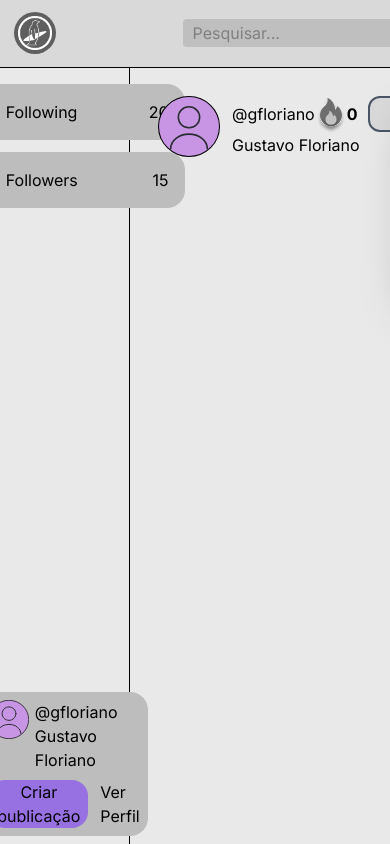
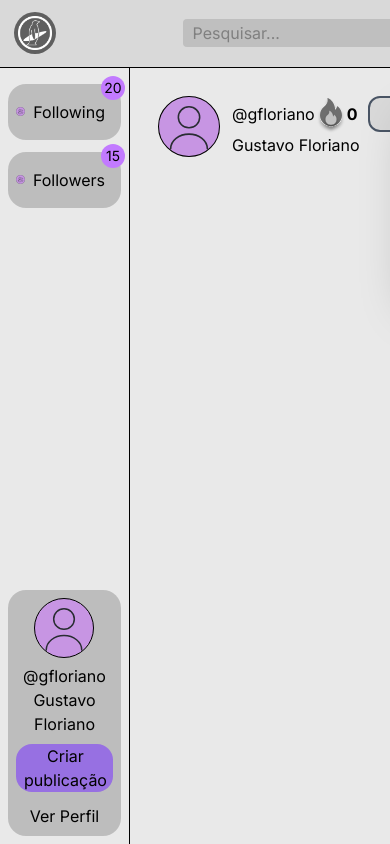
Before and after one commit to catolica-faculdade/pinguin-project, a React (Vite) app: page /profile in a window 390 px wide. Shown: the top 844 px of the page. Built offline with nearby package versions, Linux system fonts and the light colour scheme.

Commit message:
style: responsive design to desktop

```diff
--- a/src/components/MyUser.jsx
+++ b/src/components/MyUser.jsx
@@ -1,14 +1,14 @@
 function MyUser({username, userFullname}){
 
     return(
-        <div className="flex flex-col p-2 bg-tab gap-2 rounded-[18px]">
-            <div className="flex gap-1.5">
-                <div>
+        <div className="flex flex-col p-2 bg-tab gap-2 rounded-[18px] max-w-60 w-full">
+            <div className="flex flex-col xmd:flex-row gap-1.5">
+                <div className="flex justify-center">
                     <img
-                    className="w-12"
+                    className="w-full max-w-15"
                     src="/src/assets/images/profile-picture.svg"></img>
                 </div>
-                <div>
+                <div className="flex flex-col justify-center items-center text-center xmd:items-baseline xmd:text-start">
                     <div>
                         <p>{username}</p>
                     </div>
@@ -17,11 +17,11 @@ function MyUser({username, userFullname}){
                     </div>
                 </div>
             </div>
-            <div className="flex gap-3">
-                <div className="bg-purple-create-post pl-2 pr-2 rounded-2xl">
+            <div className="flex flex-col xmd:flex-row justify-center gap-3">
+                <div className="flex bg-purple-create-post pl-2 pr-2 rounded-2xl">
                     <button>Criar publicação</button>
                 </div>
-                <div>
+                <div className="flex justify-center">
                     <p>Ver Perfil</p>
                 </div>
             </div>
--- a/src/components/Tab.jsx
+++ b/src/components/Tab.jsx
@@ -1,6 +1,6 @@
 function Tab({text, number}){
     return(
-        <div className="flex items-center pl-2 h-14 gap-2 bg-tab rounded-[18px] min-w-60">
+        <div className="relative flex items-center pl-2 h-14 gap-2 bg-tab rounded-[18px] w-full max-w-60">
             <div>
                 <img
                 className="w-15"
@@ -10,7 +10,10 @@ function Tab({text, number}){
                 <div className="flex items-center">
                     <p>{text}</p>
                 </div>
-                <div>
+                <div className="hidden xmd:block">
+                    <p>{number}</p>
+                </div>
+                <div className="block absolute text-sm text-center xmd:hidden -top-2 -right-1 bg-purple-400 p-0.5 rounded-2xl min-w-6">
                     <p>{number}</p>
                 </div>
             </div>
```
